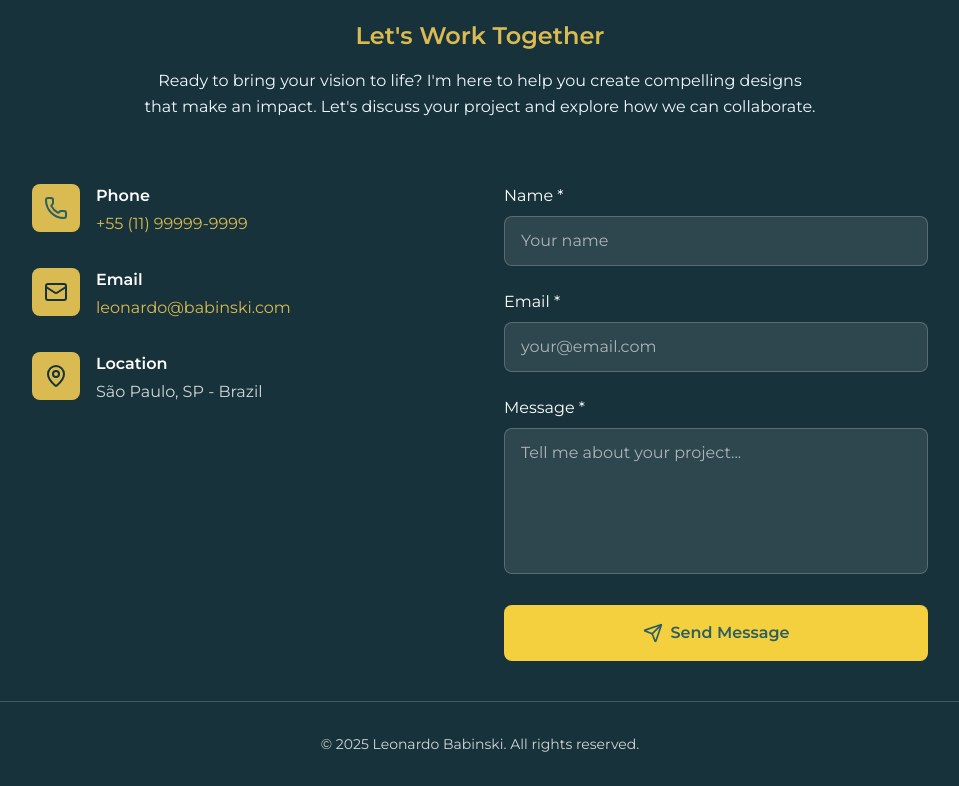
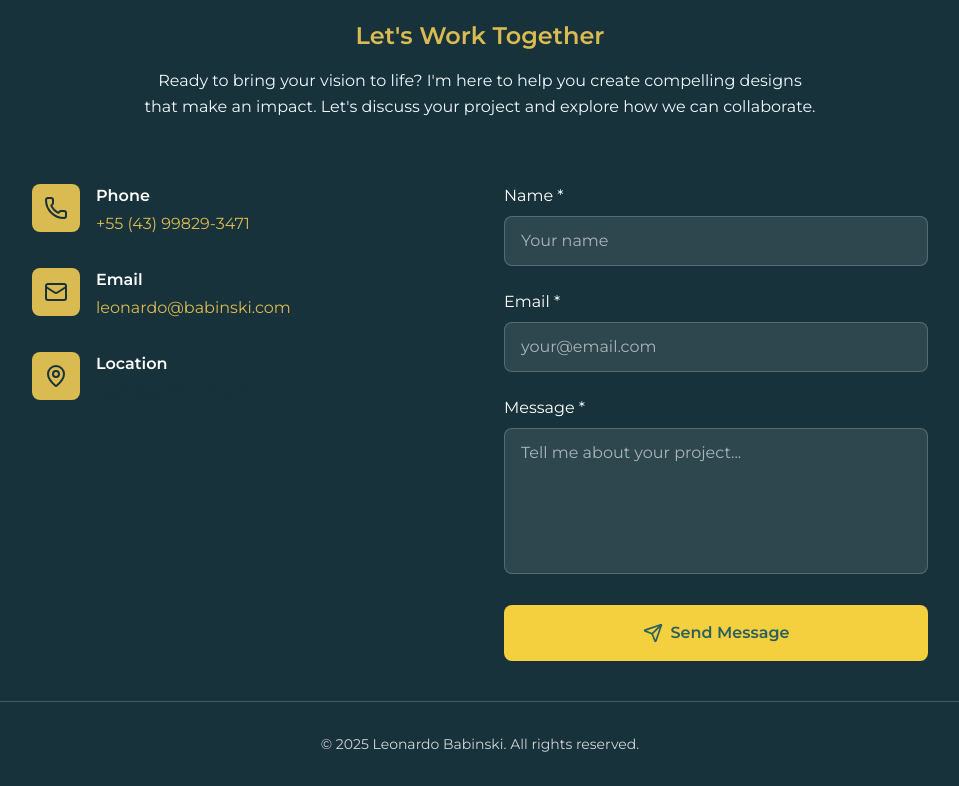
Before and after one commit to leonardobabinski/babinskidesign, a React (Vite) app: page / in a window 1280 px wide. Shown: the part 3159-3945 px from the top of the page, without its empty margins (160-1119 px from the left). Built offline with nearby package versions, Linux system fonts and the light colour scheme.

Commit message:
Contato atualizado

```diff
--- a/src/components/Contact.jsx
+++ b/src/components/Contact.jsx
@@ -44,15 +44,17 @@ const Contact = () => {
             <div className="space-y-6 md:space-y-8">
               <div className="flex items-start space-x-4">
                 <div className="bg-[#DABB52] p-3 rounded-lg flex-shrink-0">
-                  <Phone className="text-[#2c5f5f] w-5 h-5 md:w-6 md:h-6" />
+                  <Phone className="text-[#17323A] w-5 h-5 md:w-6 md:h-6" />
                 </div>
                 <div>
                   <h4 className="text-white font-semibold mb-1 text-sm md:text-base">Phone</h4>
                   <a
-                    href="tel:+5511999999999"
+                    href="https://wa.me/5543998293471"
+                    target="_blank"
+                    rel="noopener noreferrer"
                     className="text-[#DABB52] hover:text-white transition-colors text-sm md:text-base"
                   >
-                    +55 (11) 99999-9999
+                    +55 (43) 99829-3471
                   </a>
                 </div>
               </div>
@@ -64,7 +66,7 @@ const Contact = () => {
                 <div>
                   <h4 className="text-white font-semibold mb-1 text-sm md:text-base">Email</h4>
                   <a
-                    href="mailto:leonardo@babinski.com"
+                    href="mailto:babinski@babinskidesign.com.br"
                     className="text-[#DABB52] hover:text-white transition-colors text-sm md:text-base"
                   >
                     leonardo@babinski.com
@@ -78,7 +80,7 @@ const Contact = () => {
                 </div>
                 <div>
                   <h4 className="text-white font-semibold mb-1 text-sm md:text-base">Location</h4>
-                  <p className="text-white/80 text-sm md:text-base">São Paulo, SP - Brazil</p>
+                  <p className="text-[#17323A] text-sm md:text-base">Curitiba, PR - Brazil</p>
                 </div>
               </div>
             </div>
```
